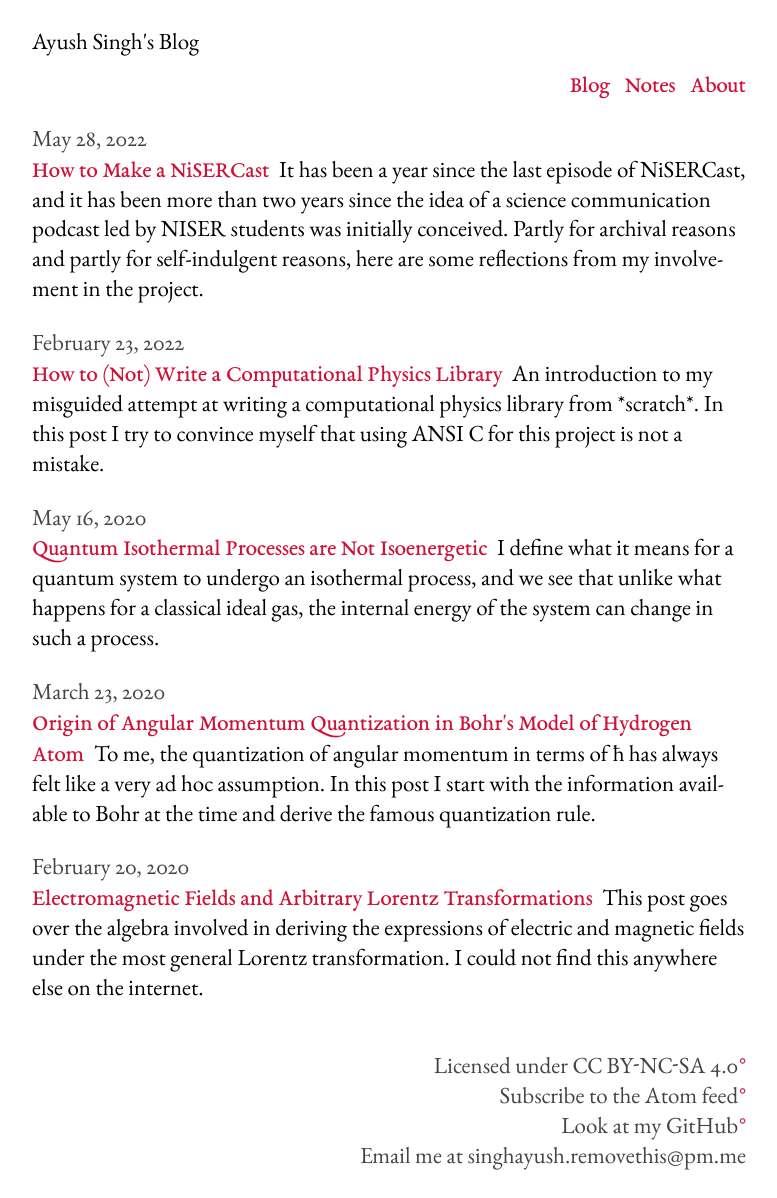
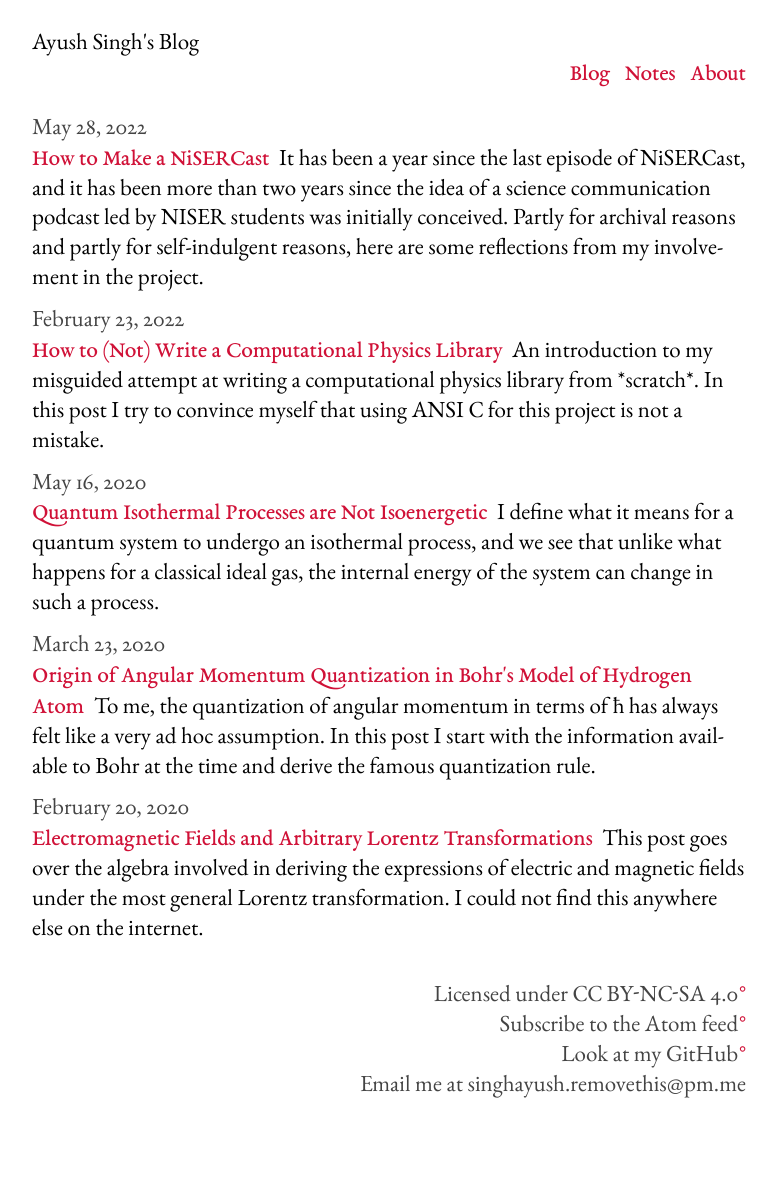
Before and after one commit to LeonardoGoller/LeonardoGoller.github.io, a Jekyll site: the page built from index.html, in a window 1280 px wide. Shown: the whole page, without its empty margins (251-1028 px from the left). Built offline with Jekyll 4.4.1, drawn with Linux system fonts in a browser that asks for light colours; after the commit the page ends 1126 px from its top, so only the background shows below that.

Commit message:
vertical rhythm

```diff
--- a/assets/styles/main.scss
+++ b/assets/styles/main.scss
@@ -149,10 +149,6 @@ blockquote {
 }
 
 header {
-  & > p {
-    margin-bottom: 1.2rem;
-  }
-
   nav {
     ul {
       text-align: right;
@@ -169,7 +165,7 @@ header {
 
 main {
   & > * {
-    margin-bottom: 2.4rem;
+    margin-bottom: 1.2rem;
   }
 
   ul,
```
